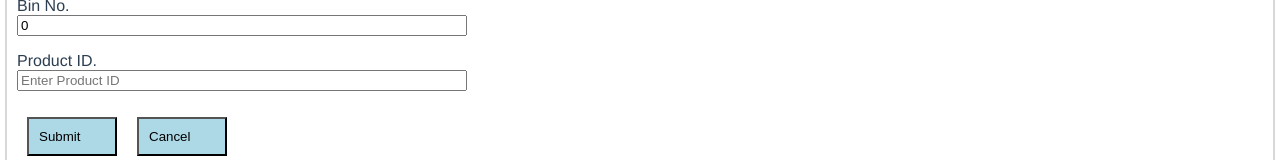
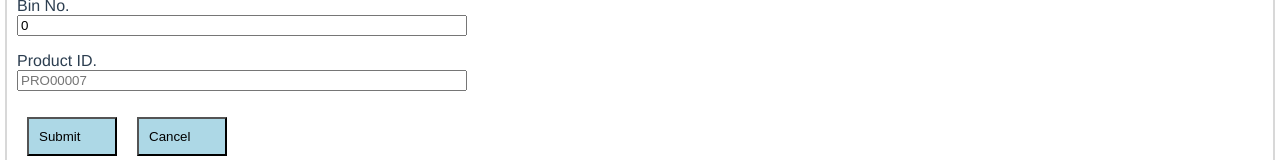
Before and after one commit to aksh1501/Zeta-Cipher, a Vue app: page /create in a window 1280 px wide. Shown: the part 752-912 px from the top of the page. Built offline with nearby package versions, Linux system fonts and the light colour scheme.

Commit message:
ErrorPage commit_3

```diff
--- a/src/components/CreateProduct.vue
+++ b/src/components/CreateProduct.vue
@@ -64,14 +64,14 @@
 
         <p>
           <label for='binNo'>Bin No.</label> <br />
-          <input id='binNo' v-model='newProduct.bin' />
+          <input id='binNo' placeholder='Enter Bin Number' v-model='newProduct.bin' />
         </p>
 
         <p>
           <label for='prodId'>Product ID.</label><br />
           <input
             id='prodId'
-            placeholder='Enter Product ID'
+            :placeholder='getId'
             v-model='newProduct.id'
           />
         </p>
@@ -97,6 +97,7 @@ export default class CreateProduct extends Vue {
   @Prop() productList!: Array<Product>
   @Prop() imageMap!: cardNetworkLogos
   @Prop() cards!: Array<string>
+  @Prop() getId!: string
   errors=Array<string>()
   prodCount=0
   aavAlgos=aavAlgorithms
@@ -149,6 +150,7 @@ export default class CreateProduct extends Vue {
       this.$router.push({ name: 'home' })
       location.reload()
     } else {
+      this.errors = Array<string>()
       if (!this.newProduct.name) {
         this.errors.push('Product Name required.')
       }
--- a/src/views/CreateForm.vue
+++ b/src/views/CreateForm.vue
@@ -1,7 +1,7 @@
 <template>
   <div class="home">
     <Header />
-    <CreateProduct :productInfo="productInfo" :productList="productList" :imageMap="imageMap" :cards="cards"/>
+    <CreateProduct :productInfo="productInfo" :productList="productList" :imageMap="imageMap" :cards="cards" :getId="getId"/>
   </div>
 </template>
 
@@ -43,5 +43,9 @@ export default class CreateForm extends Vue {
   get cards (): Array<string> {
     return Object.keys(this.imageMap)
   }
+
+  get getId (): string {
+    return 'PRO0000' + (this.productList.length + 1)
+  }
 }
 </script>
```
